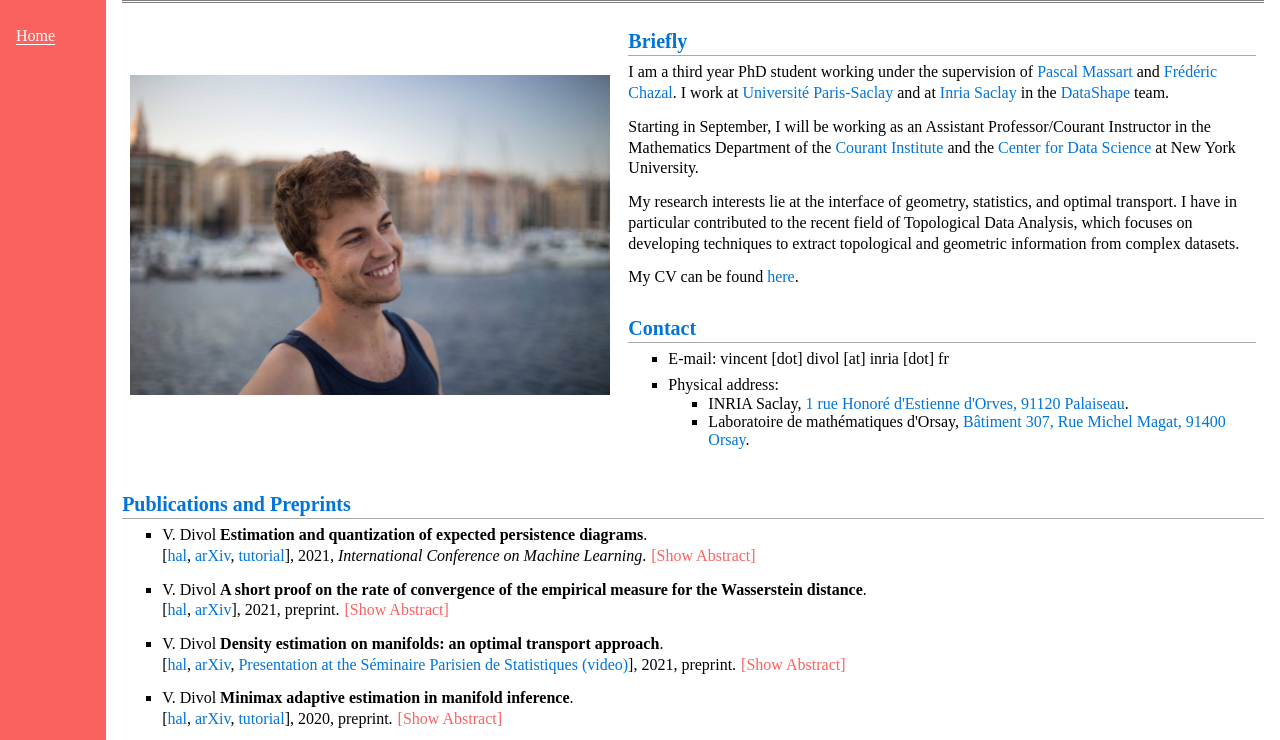
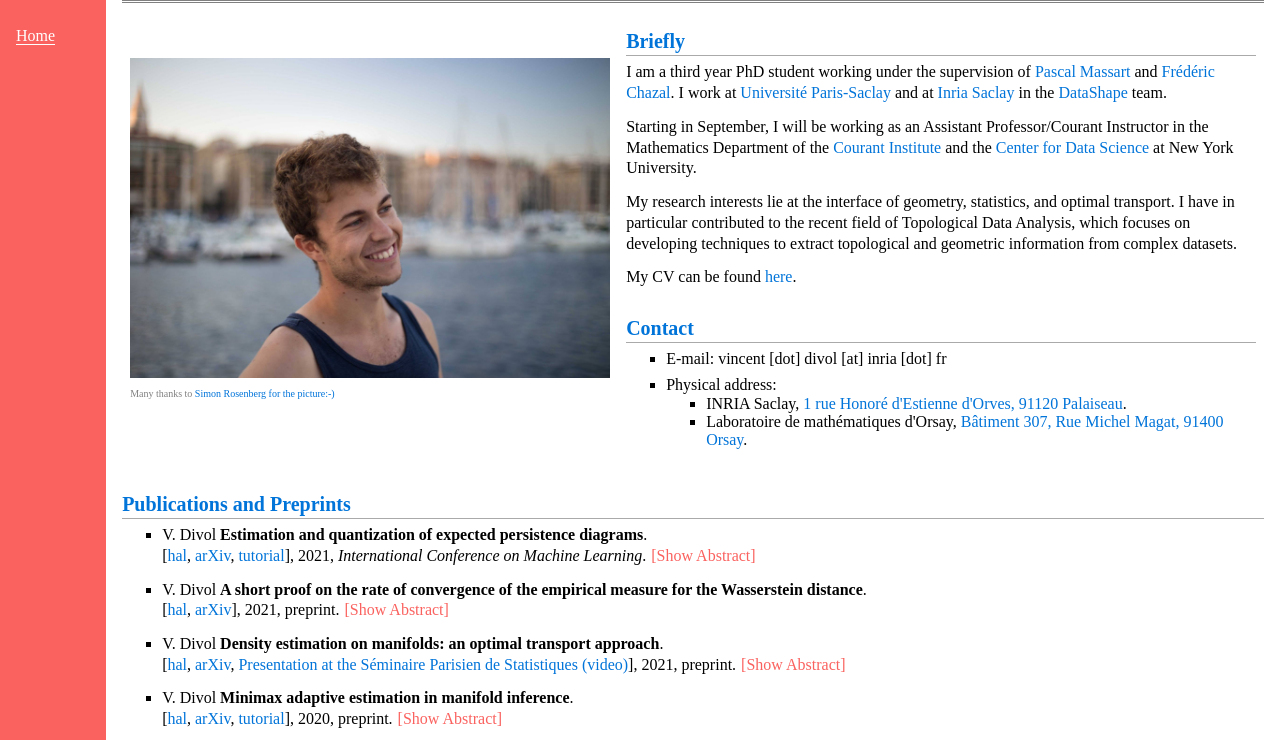
Before and after one commit to vincentdivol/vincentdivol.github.io, a plain HTML site: page index.html in a window 1280 px wide. Shown: the part 45-785 px from the top of the page. Drawn offline with nearby package versions, Linux system fonts and the light colour scheme.

Commit message:
Update index.html

```diff
--- a/index.html
+++ b/index.html
@@ -19,8 +19,12 @@
 <div id="toptitle">
 <h1>Vincent Divol</h1>
 </div>
+
 <table class="imgtable"><tr><td>
-<img src="moi.jpg" alt="" width="480px"/> &nbsp;</td>
+<img src="moi.jpg" alt="" width="480px"/>
+  <p style="color:gray;"><font size="-3"> Many thanks to <a href="https://www.simonrosenberg.fr"> Simon Rosenberg<a> for the picture:-)</font></p>
+&nbsp;</td>
+
 <td align="left"><h2>Briefly</h2>
 <p> I am a third year PhD student working under the supervision of <a href="http://massart.pascal.free.fr/Site/Home.html" target="_blank"> Pascal Massart </a> and <a href="http://geometrica.saclay.inria.fr/team/Fred.Chazal/" target="_blank"> Frédéric Chazal</a>. I work at <a href="http://www.u-psud.fr/fr/index.html" target="_blank"> Université Paris-Saclay </a> and at <a href="http://www.inria.fr/centre/saclay" target="_blank"> Inria Saclay </a> in the <a href="https://team.inria.fr/datashape/" target="_blank">DataShape</a> team.
 <p> Starting in September, I will be working as an Assistant Professor/Courant Instructor in the
```
